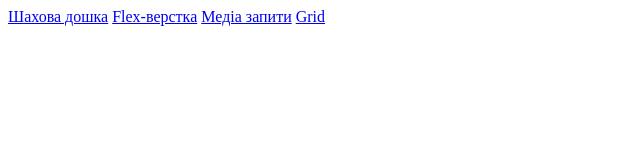
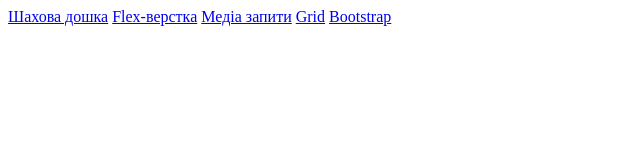
Before and after one commit to anastasiasheketa/anastasiasheketa.github.io, a plain HTML site: page index.html in a window 1280 px wide. Shown: the full height of the page, 0-640 px from the left. Drawn offline with Linux system fonts and the light colour scheme.

Commit message:
Update index.html

```diff
--- a/index.html
+++ b/index.html
@@ -8,5 +8,6 @@
 <a href="fleks.html">Flex-верстка</a>
 <a href="media.html">Медіа запити</a>
 <a href="grid.html">Grid</a>
+<a href="boot.html">Bootstrap</a>
 </body>
 </html>
```
